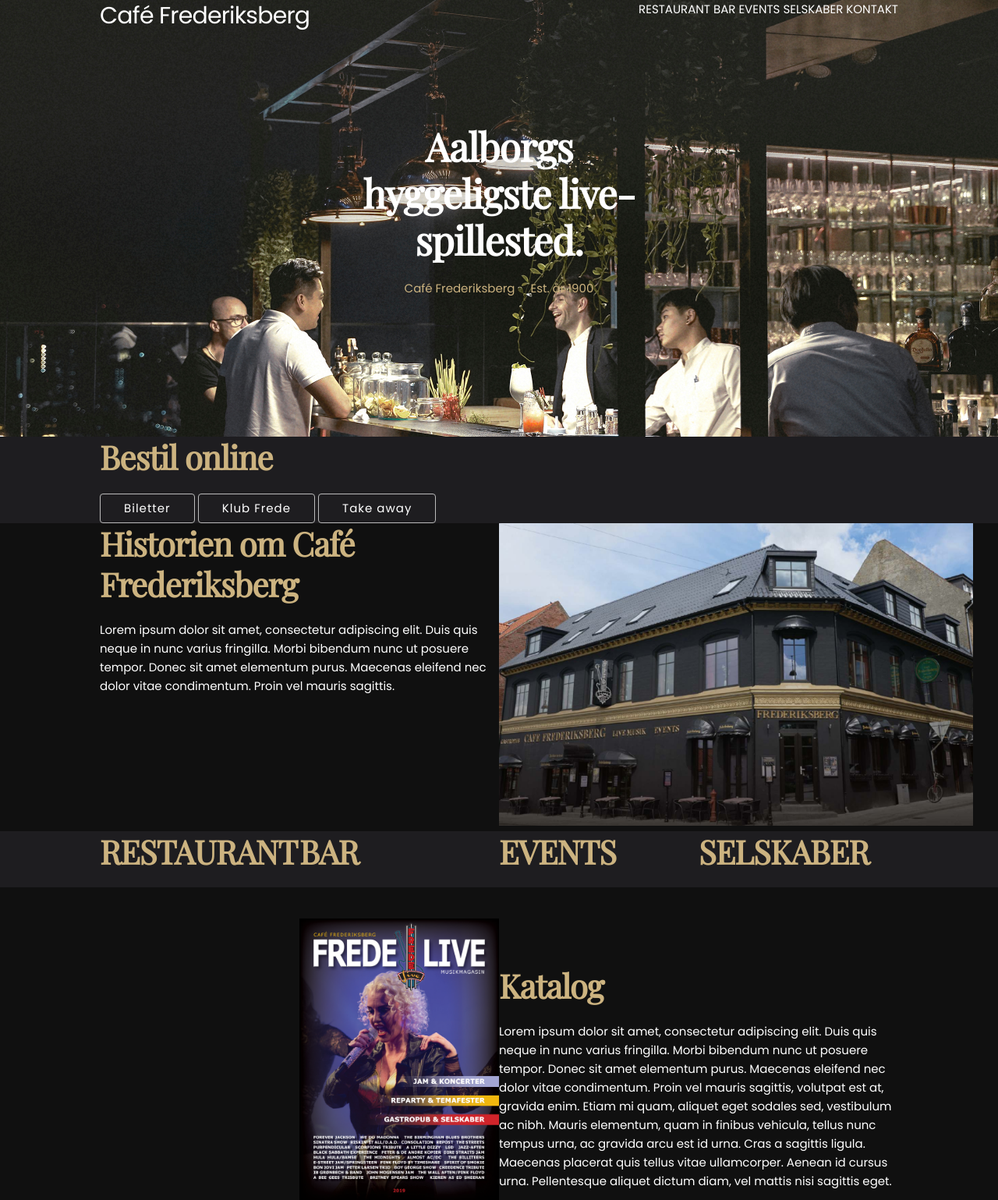
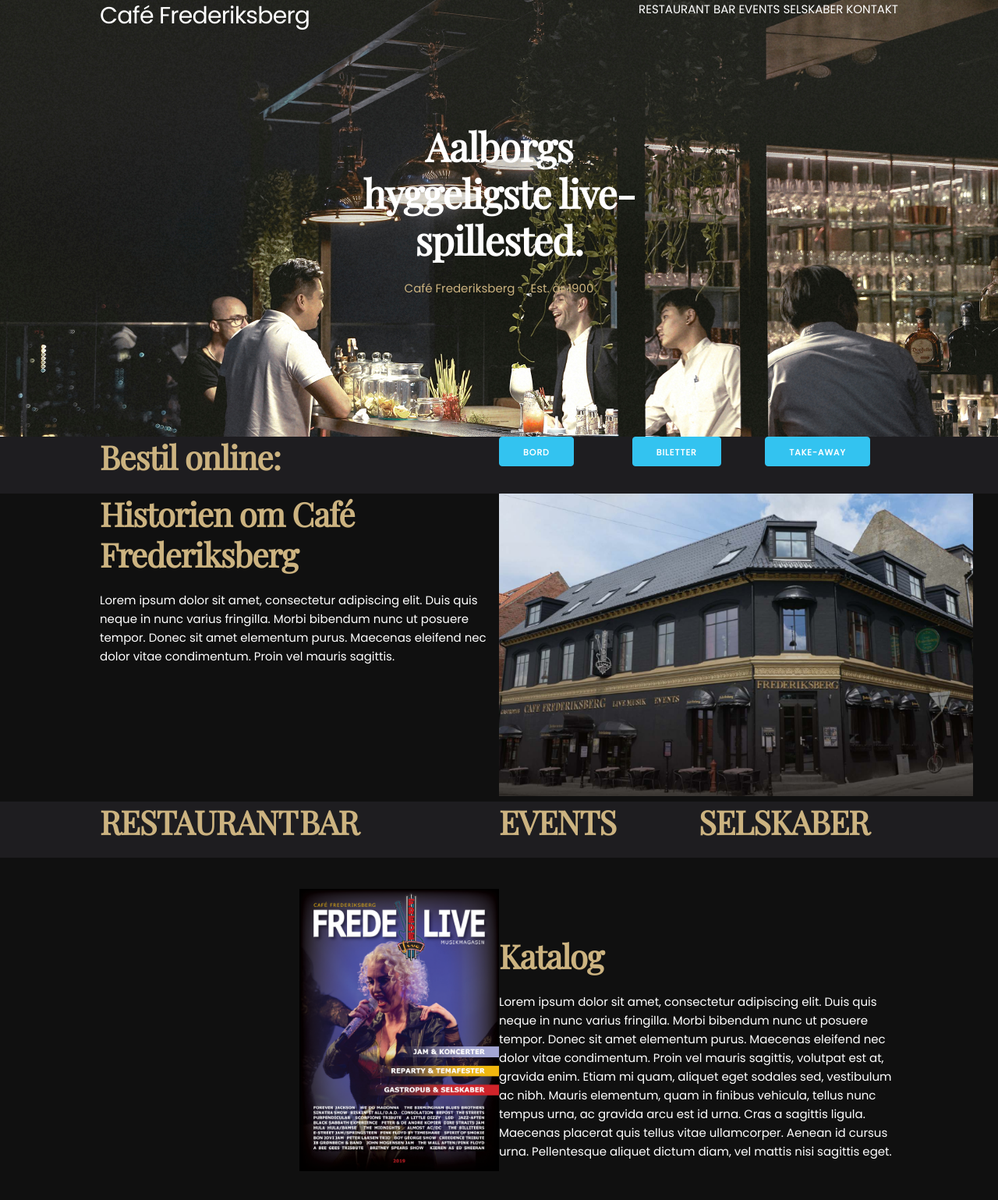
Before and after one commit to simoneliasen/cafefrederiksberg, a PHP site: page / in a window 1280 px wide. Shown: the top 1539 px of the page at 78% size. Run offline with PHP 8.4, Linux system fonts and the light colour scheme.

Commit message:
Opsætning af bestillingsbar på forside

```diff
--- a/css/stylesheet.css
+++ b/css/stylesheet.css
@@ -110,6 +110,9 @@ p {
 .onlineBestilling {
 background-color: #1E1D20;
 }
+#bestilonline {
+  display: inline;
+}
 .introHistorie {
 background-color: #101010;
 }
--- a/index.php
+++ b/index.php
@@ -32,10 +32,27 @@
   <div class="wrapper onlineBestilling">
     <!--Indhold centreret i wrapper-->
     <div class="container onlineBestilling">
-      <h2 id "bestilonline">Bestil online</h2>
-      <button>Biletter </button>
-      <button>Klub Frede </button>
-      <button>Take away </button>
+
+      <div class="row indholdsoversigt">
+        <div class="six columns">
+          <div class="Bestil_onlineindex">
+            <h2>Bestil online:</h2>
+          </div>
+        </div>
+
+        <div class="two columns">
+          <a class="button button-primary" href="#">Bord</a>
+        </div>
+
+        <div class="two columns">
+          <a class="button button-primary" href="#">Biletter</a>
+        </div>
+
+        <div class="two columns">
+          <a class="button button-primary" href="#">Take-away</a>
+        </div>
+      </div>
+
     </div>
   </div>
 
@@ -46,15 +63,18 @@
   <div class="wrapper introHistorie">
     <!--Indhold centreret i wrapper-->
     <div class="container introHistorie">
+
       <div class="six columns">
         <h2> Historien om Café Frederiksberg </h2>
         <p> Lorem ipsum dolor sit amet, consectetur adipiscing elit. Duis quis neque in nunc varius fringilla.
           Morbi bibendum nunc ut posuere tempor. Donec sit amet elementum purus. Maecenas eleifend nec dolor vitae condimentum.
           Proin vel mauris sagittis.</p>
       </div>
+
       <div class="six columns">
         <img src="img/Butikfront.png">
       </div>
+
     </div>
   </div>
 
@@ -65,6 +85,7 @@
   <div class="wrapper indholdsoversigt">
     <!--Indhold centreret i wrapper-->
     <div class="container indholdsoversigt">
+
       <!-- opretter række, som elementer let kan placeres i-->
       <div class="row indholdsoversigt">
         <!--Opsætter kolonner der hver fylder 3 ud af 12 bredde (tjek hjemmeside skeletons hjemmeside)  -->
@@ -81,6 +102,7 @@
           <h2>SELSKABER</h2>
         </div>
       </div>
+
     </div>
   </div>
 
@@ -90,6 +112,7 @@
   <div class="wrapper katalog">
     <!--Indhold centreret i wrapper-->
     <div class="container katalog">
+
       <!--Div til katalog  -->
       <div class="six columns katalog">
         <!--Midlertidig  -->
```
Lines whose indentation alone changed are shown as unchanged.
